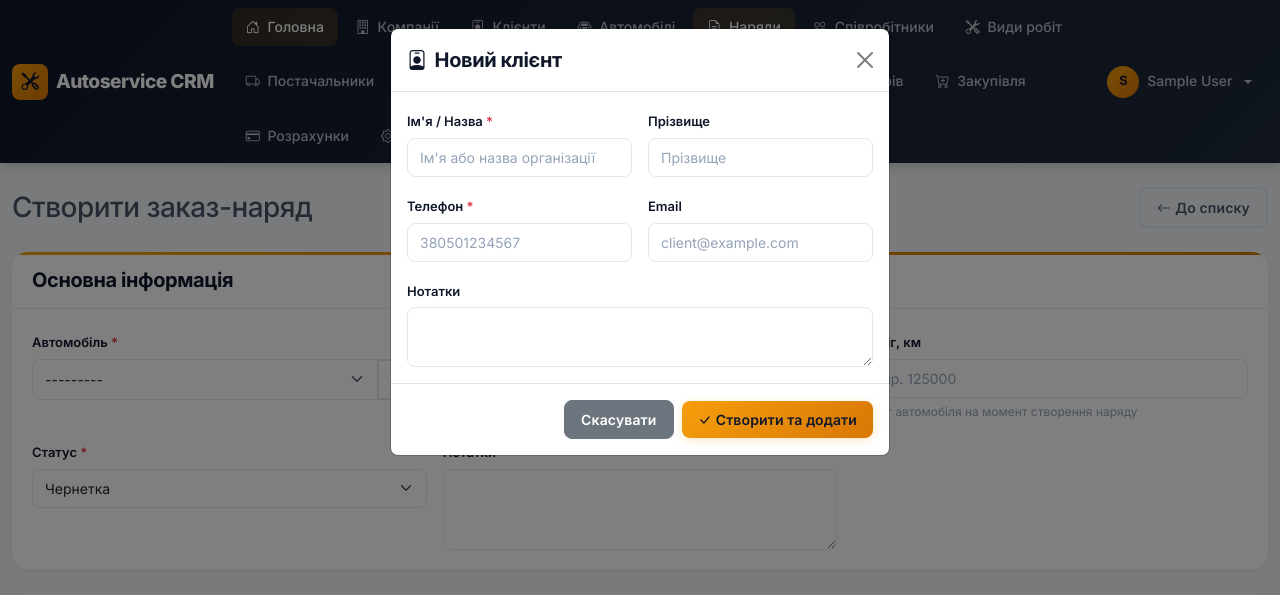
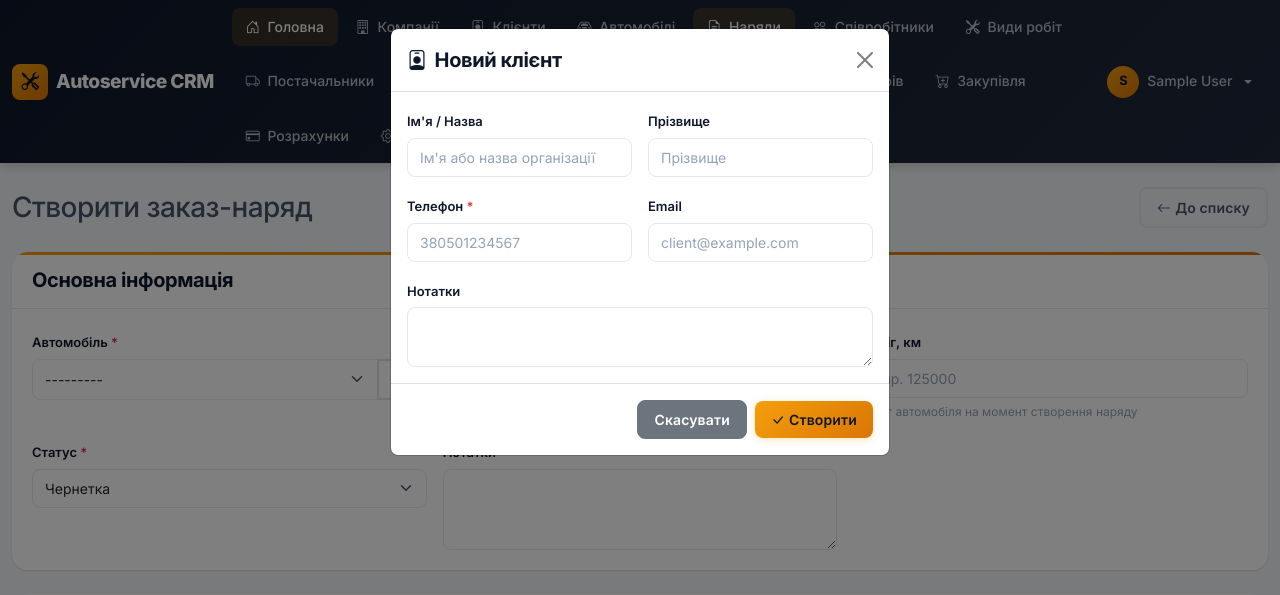
Before and after one commit to Khudyk/Autoservice-CRM, a Django app: page /workorders/create/ in a window 1280 px wide, after a click on "Швидко додати клієнта". Shown: the top 595 px of the page. Run offline with Django 5.2, Linux system fonts and the light colour scheme; the visitor is signed in with stand-in values (Sample User, id 1); data comes from the database, SQL or seed files in the repository; data that the repository does not hold is empty; parts of the project's set-up code (start-up, migrations or seed data) failed here and were passed over.

Commit message:
fix: unify quick-create client modal (remove asterisk, align button text)

```diff
--- a/templates/workorders/form.html
+++ b/templates/workorders/form.html
@@ -319,7 +319,7 @@
                     <button type="button" class="btn btn-secondary" data-bs-dismiss="modal">Скасувати</button>
                     <button type="submit" class="btn btn-primary" id="vehicleQuickSubmit">
                         <span class="spinner-border spinner-border-sm d-none" id="vehicleQuickSpinner" role="status"></span>
-                        <i class="bi-check-lg me-1"></i>Створити та додати
+                        <i class="bi-check-lg me-1"></i>Створити
                     </button>
                 </div>
             </form>
@@ -345,7 +345,7 @@
                     <div class="modal-feedback alert alert-danger d-none" id="clientQuickErrors"></div>
                     <div class="row g-3">
                         <div class="col-md-6">
-                            <label for="cq_first_name" class="form-label">Ім'я / Назва <span class="text-danger">*</span></label>
+                            <label for="cq_first_name" class="form-label">Ім'я / Назва</label>
                             <input type="text" class="form-control" id="cq_first_name" name="first_name"
                                    placeholder="Ім'я або назва організації">
                         </div>
@@ -376,7 +376,7 @@
                     <button type="button" class="btn btn-secondary" data-bs-dismiss="modal">Скасувати</button>
                     <button type="submit" class="btn btn-primary" id="clientQuickSubmit">
                         <span class="spinner-border spinner-border-sm d-none" id="clientQuickSpinner" role="status"></span>
-                        <i class="bi-check-lg me-1"></i>Створити та додати
+                        <i class="bi-check-lg me-1"></i>Створити
                     </button>
                 </div>
             </form>
```
